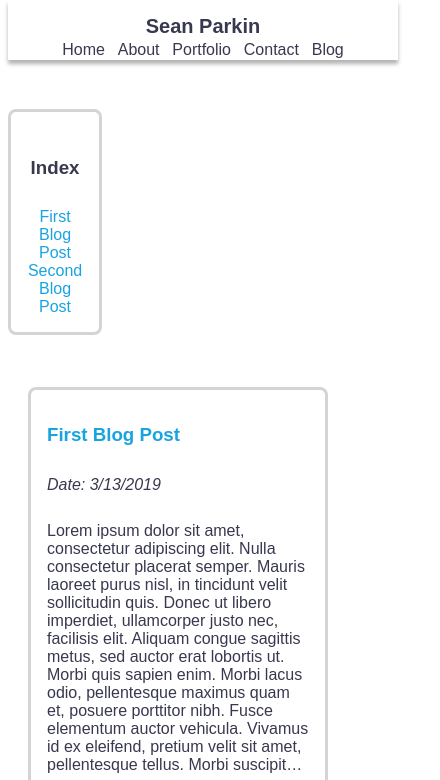
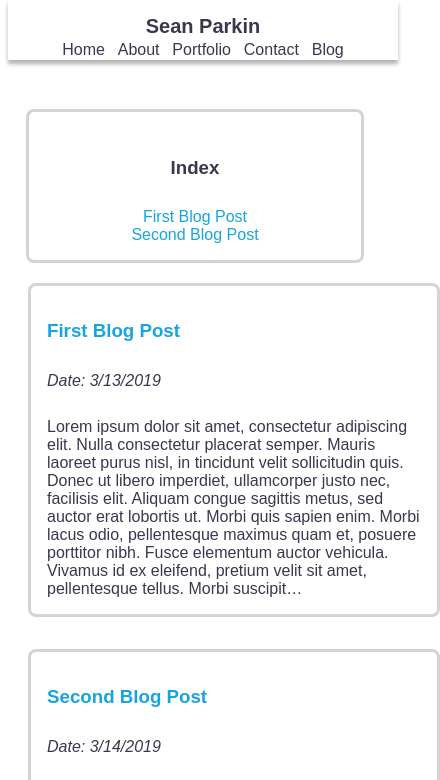
Before and after one commit to minnecoder/personal-site-gatsby, a Gatsby site: page /blog in a window 390 px wide. Shown: the top 780 px of the page, 440 px wide, since content can reach past the window. Built offline with nearby package versions, Linux system fonts and the light colour scheme; Gatsby itself is replaced by a stand-in of ours.

Commit message:
Made blog pages more responsive

```diff
--- a/src/pages/blog.js
+++ b/src/pages/blog.js
@@ -10,7 +10,6 @@ const Main = styled.div`
   display: flex;
   flex-direction: column;
   justify-content: space-between;
-  background: #fff;
   font-family: 'Poppins', sans-serif;
   color: #38384f;
   ${media.plusphone`
@@ -47,6 +46,10 @@ const BlogIndex = styled.div`
   > h3 {
     padding: 10px 0;
   }
+  ${media.plusphone`
+  width: 80%;
+  margin: 0 auto;
+  `}
 `
 const IndexLink = styled(Link)`
   color: #18a4e0;
@@ -68,6 +71,9 @@ const EntryLink = styled(Link)`
 const BlogEntries = styled.div`
   padding: 20px;
   width: 70%;
+  ${media.plusphone`
+  width: 100%;
+  `}
 `
 
 const BlogEntry = styled.div`
--- a/src/templates/post.js
+++ b/src/templates/post.js
@@ -5,6 +5,7 @@ import PropTypes from 'prop-types'
 import styled from 'styled-components'
 import Header from '../components/header'
 import Footer from '../components/footer'
+import media from '../components/media'
 
 const PostContainer = styled.div`
   display: flex;
@@ -25,6 +26,10 @@ const BlogPost = styled.div`
     padding: 10px 0;
     font-style: italic;
   }
+  ${media.plusphone`
+  width: 100%;
+
+  `}
 `
 
 const BlogPostContent = styled.div``
```
